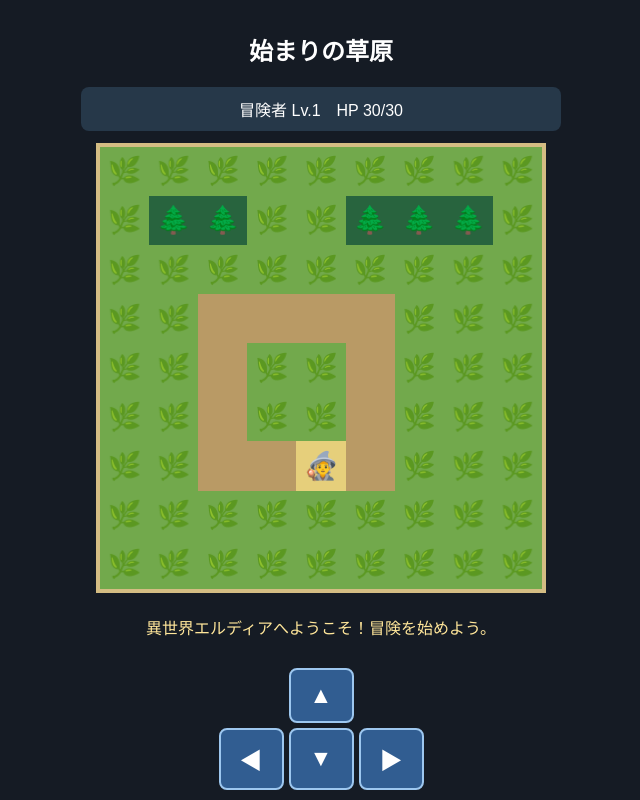
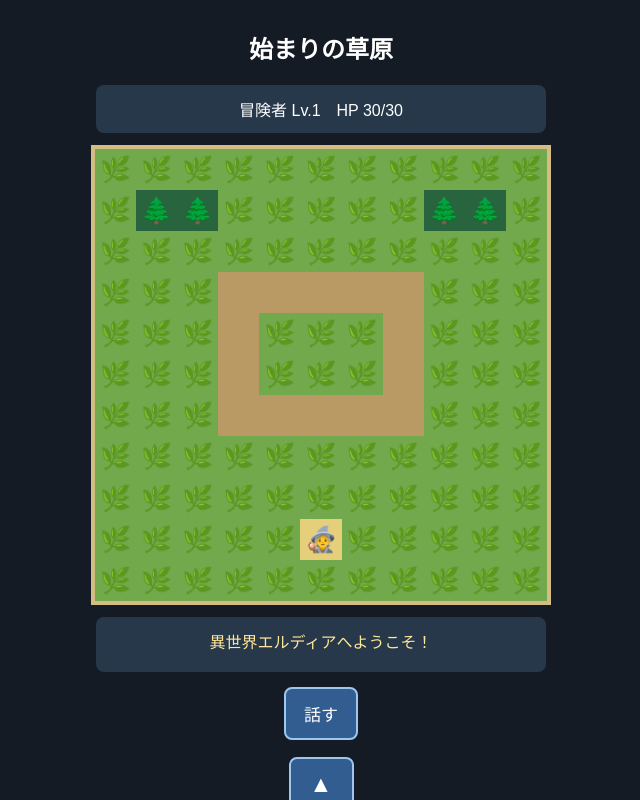
Before and after one commit to Mickey3t/isekai-rpg, a plain HTML site: page index.html in a window 1280 px wide. Both pictures are taken after a click on the button "冒険をはじめる". Shown: the top 800 px of the page, without its empty margins (319-959 px from the left). Drawn offline with Linux system fonts and the light colour scheme.

Commit message:
Refactor index.html for improved structure and styles

```diff
--- a/index.html
+++ b/index.html
@@ -1,349 +1,266 @@
-
 
 <!DOCTYPE html>
-
 <html lang="ja">
-
 <head>
-
 <meta charset="UTF-8">
-
-<meta name="viewport" content="width=device-width, initial-scale=1.0">
-
+<meta name="viewport" content="width=device-width, initial-scale=1">
 <title>異世界エルディア</title>
-
 <style>
-
 * { box-sizing: border-box; }
-
 body {
-
   margin: 0;
-
   background: #151b24;
-
   color: white;
-
   font-family: sans-serif;
-
   text-align: center;
-
 }
-
-h1 { color: #f5d77a; margin: 24px 0 10px; }
-
+h1 { color: #f5d77a; }
 button {
-
   background: #315d91;
-
   color: white;
-
   border: 2px solid #9dc7ef;
-
   border-radius: 8px;
-
-  padding: 12px 20px;
-
+  padding: 12px 18px;
   font-size: 17px;
-
-  margin: 6px;
-
-  cursor: pointer;
-
+  margin: 5px;
 }
-
-#title, #game { padding: 12px; }
-
-#game { display: none; }
-
-#status {
-
+#title { padding: 15px; }
+#game { display: none; padding: 10px; }
+#status, #message {
   background: #263849;
-
-  padding: 10px;
-
+  border-radius: 8px;
+  padding: 12px;
   margin: 10px auto;
-
-  max-width: 480px;
-
-  border-radius: 8px;
-
+  max-width: 450px;
 }
-
+#message { min-height: 55px; color: #ffe69a; }
 #map {
-
   display: grid;
-
-  grid-template-columns: repeat(9, 1fr);
-
-  width: min(94vw, 450px);
-
+  grid-template-columns: repeat(11, 1fr);
+  width: min(96vw, 460px);
   aspect-ratio: 1;
-
   margin: 12px auto;
-
   border: 4px solid #d4bd83;
-
 }
-
 .tile {
-
   display: flex;
-
   align-items: center;
-
   justify-content: center;
-
-  font-size: clamp(16px, 5vw, 27px);
-
-  background: #72a94c;
-
-  user-select: none;
-
+  font-size: clamp(14px, 5vw, 25px);
+  overflow: hidden;
 }
-
 .grass { background: #72a94c; }
-
 .tree { background: #28643e; }
-
 .path { background: #b99a65; }
-
-.water { background: #398bc0; }
-
+.house { background: #a66b48; }
 .player { background: #e6cf7b; }
-
+.npc { background: #7e9ed1; }
 #controls {
-
   display: grid;
-
   grid-template-columns: repeat(3, 65px);
-
   justify-content: center;
-
   gap: 5px;
-
-  margin: 15px auto;
-
+  margin: 12px auto;
 }
-
-#controls button {
-
-  margin: 0;
-
-  padding: 12px 0;
-
-  font-size: 23px;
-
-}
-
-#message {
-
-  min-height: 48px;
-
-  color: #ffe69a;
-
-  padding: 10px;
-
-}
-
+#controls button { margin: 0; padding: 12px 0; font-size: 23px; }
 </style>
-
 </head>
-
 <body>
 
 <div id="title">
-
   <h1>異世界エルディア</h1>
-
   <p>～運命を切り開く冒険者～</p>
-
   <p style="font-size:65px">🏰</p>
-
   <button onclick="startGame()">冒険をはじめる</button>
-
   <br>
-
   <button onclick="continueGame()">冒険を続ける</button>
-
 </div>
 
 <div id="game">
+  <h2 id="areaName">始まりの草原</h2>
+  <div id="status">冒険者 Lv.1　HP 30/30</div>
+  <div id="map"></div>
+  <div id="message">冒険が始まった！</div>
 
-  <h2>始まりの草原</h2>
-
-  <div id="status">冒険者 Lv.1　HP 30/30</div>
-
-  <div id="map"></div>
-
-  <div id="message">草原の冒険が始まった！</div>
+  <button onclick="talk()">話す</button>
 
   <div id="controls">
-
     <span></span>
-
     <button onclick="move(0,-1)">▲</button>
-
     <span></span>
-
     <button onclick="move(-1,0)">◀</button>
-
     <button onclick="move(0,1)">▼</button>
-
     <button onclick="move(1,0)">▶</button>
-
   </div>
 
   <button onclick="backToTitle()">タイトルへ戻る</button>
-
 </div>
 
 <script>
+const N = 11;
 
-const size = 9;
+const maps = {
+ field: [
+  "GGGGGGGGGGG",
+  "GTTGGGGGTTG",
+  "GGGGGGGGGGG",
+  "GGGPPPPPGGG",
+  "GGGPGGGPGGG",
+  "GGGPGGGPGGG",
+  "GGGPPPPPGGG",
+  "GGGGGGGGGGG",
+  "GGGGGGGGGGG",
+  "GGGGGGGGGGG",
+  "GGGGGGGGGGG"
+ ],
+ village: [
+  "GGGGGGGGGGG",
+  "GHHGGGGHHG",
+  "GHHGGGGHHG",
+  "GGGPPPPPGGG",
+  "GGGPGGGPGGG",
+  "GGGPGGGPGGG",
+  "GGGPPPPPGGG",
+  "GGGGNGGGGGG",
+  "GGGGGGGGGGG",
+  "GGGGGGGGGGG",
+  "GGGGGGGGGGG"
+ ]
+};
 
-let x = 4;
+let area = "field";
+let x = 5;
+let y = 9;
 
-let y = 6;
-
-const map = [
-
-  "GGGGGGGGG",
-
-  "GTTGGTTTG",
-
-  "GGGGGGGGG",
-
-  "GGPPPPGGG",
-
-  "GGPGGPGGG",
-
-  "GGPGGPGGG",
-
-  "GGPPPPGGG",
-
-  "GGGGGGGGG",
-
-  "GGGGGGGGG"
-
+const npcs = [
+ {x:4, y:7, name:"村人", message:"ようこそ、エルディアの村へ！"},
+ {x:6, y:7, name:"旅人", message:"この世界には強力な魔物がいるらしい。"},
+ {x:5, y:4, name:"村長", message:"冒険者よ。まずは世界を見て回るといい。"}
 ];
 
 function startGame() {
-
-  x = 4;
-
-  y = 6;
-
+ area = "field";
+ x = 5;
+ y = 9;
  document.getElementById("title").style.display = "none";
-
  document.getElementById("game").style.display = "block";
-
-  document.getElementById("message").textContent =
-
-    "異世界エルディアへようこそ！冒険を始めよう。";
-
+ showMessage("異世界エルディアへようこそ！");
  drawMap();
-
 }
 
 function continueGame() {
-
  alert("冒険の記録はまだありません。");
-
 }
 
 function backToTitle() {
+ document.getElementById("game").style.display = "none";
+ document.getElementById("title").style.display = "block";
+}
 
-  document.getElementById("game").style.display = "none";
-
-  document.getElementById("title").style.display = "block";
-
+function showMessage(msg) {
+ document.getElementById("message").textContent = msg;
 }
 
 function drawMap() {
+ const map = maps[area];
+ const board = document.getElementById("map");
+ board.innerHTML = "";
 
-  const area = document.getElementById("map");
+ document.getElementById("areaName").textContent =
+   area === "field" ? "始まりの草原" : "エルディアの村";
 
-  area.innerHTML = "";
-
-  for (let row = 0; row < size; row++) {
-
-    for (let col = 0; col < size; col++) {
-
+ for (let row = 0; row < N; row++) {
+  for (let col = 0; col < N; col++) {
    const tile = document.createElement("div");
-
    const type = map[row][col];
+   const npc = area === "village"
+     ? npcs.find(n => n.x === col && n.y === row)
+     : null;
 
    if (col === x && row === y) {
-
     tile.className = "tile player";
-
     tile.textContent = "🧙";
-
+   } else if (npc) {
+    tile.className = "tile npc";
+    tile.textContent = npc.name === "村長" ? "👴" :
+      npc.name === "旅人" ? "🧔" : "🧑";
    } else if (type === "T") {
-
     tile.className = "tile tree";
-
     tile.textContent = "🌲";
-
+   } else if (type === "H") {
+    tile.className = "tile house";
+    tile.textContent = "🏠";
    } else if (type === "P") {
-
     tile.className = "tile path";
-
-        tile.textContent = " ";
-
    } else {
-
     tile.className = "tile grass";
-
     tile.textContent = "🌿";
-
    }
 
-      area.appendChild(tile);
-
+   board.appendChild(tile);
   }
-
  }
-
 }
 
 function move(dx, dy) {
-
  const nx = x + dx;
-
  const ny = y + dy;
 
-  if (nx < 0 || nx >= size || ny < 0 || ny >= size) {
+ if (nx < 0 || nx >= N || ny < 0 || ny >= N) return;
 
+ const map = maps[area];
+ const type = map[ny][nx];
+
+ if (type === "T" || type === "H") {
+  showMessage("そこには進めない！");
   return;
-
  }
 
-  if (map[ny][nx] === "T") {
-
-    document.getElementById("message").textContent =
-
-      "木があって進めない！";
-
+ if (area === "village" &&
+     npcs.some(n => n.x === nx && n.y === ny)) {
+  showMessage("村人がいる。隣から話しかけてみよう。");
   return;
-
  }
 
  x = nx;
-
  y = ny;
 
-  document.getElementById("message").textContent =
-
-    "草原を冒険中……";
+ if (area === "field" && x === 5 && y === 6) {
+  area = "village";
+  x = 5;
+  y = 9;
+  showMessage("エルディアの村に到着した！");
+ } else if (area === "village" && x === 5 && y === 9) {
+  area = "field";
+  x = 5;
+  y = 6;
+  showMessage("始まりの草原に戻った！");
+ } else {
+  showMessage("冒険を続けよう。");
+ }
 
  drawMap();
-
 }
 
+function talk() {
+ if (area !== "village") {
+  showMessage("ここには話せる人はいない。");
+  return;
+ }
+
+ const npc = npcs.find(n =>
+  Math.abs(n.x - x) + Math.abs(n.y - y) === 1
+ );
+
+ if (!npc) {
+  showMessage("近くに話せる人はいない。");
+  return;
+ }
+
+ showMessage(npc.name + "：「" + npc.message + "」");
+}
+
+drawMap();
 </script>
-
 </body>
-
 </html>
```
Lines whose indentation alone changed are shown as unchanged.
